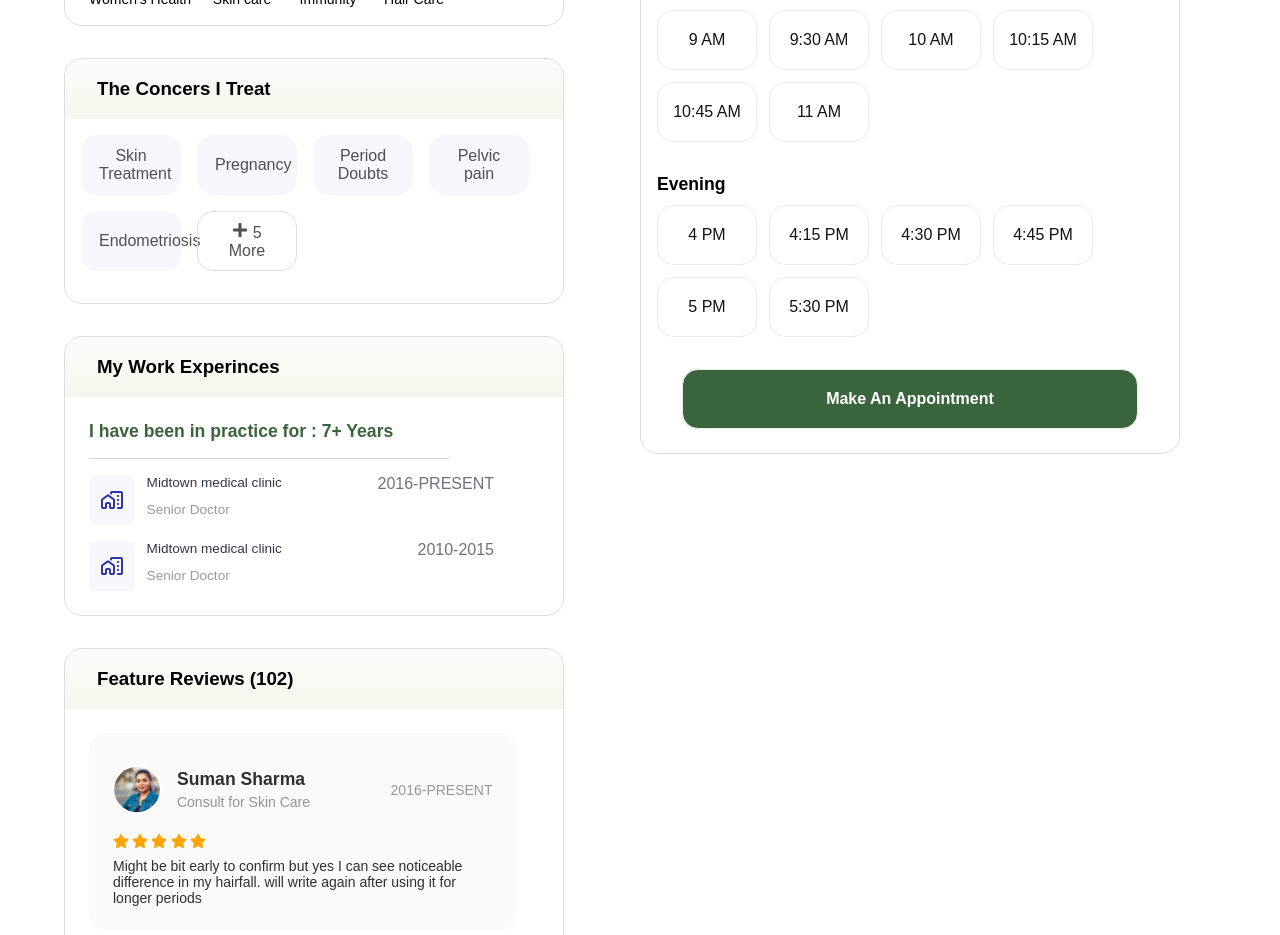
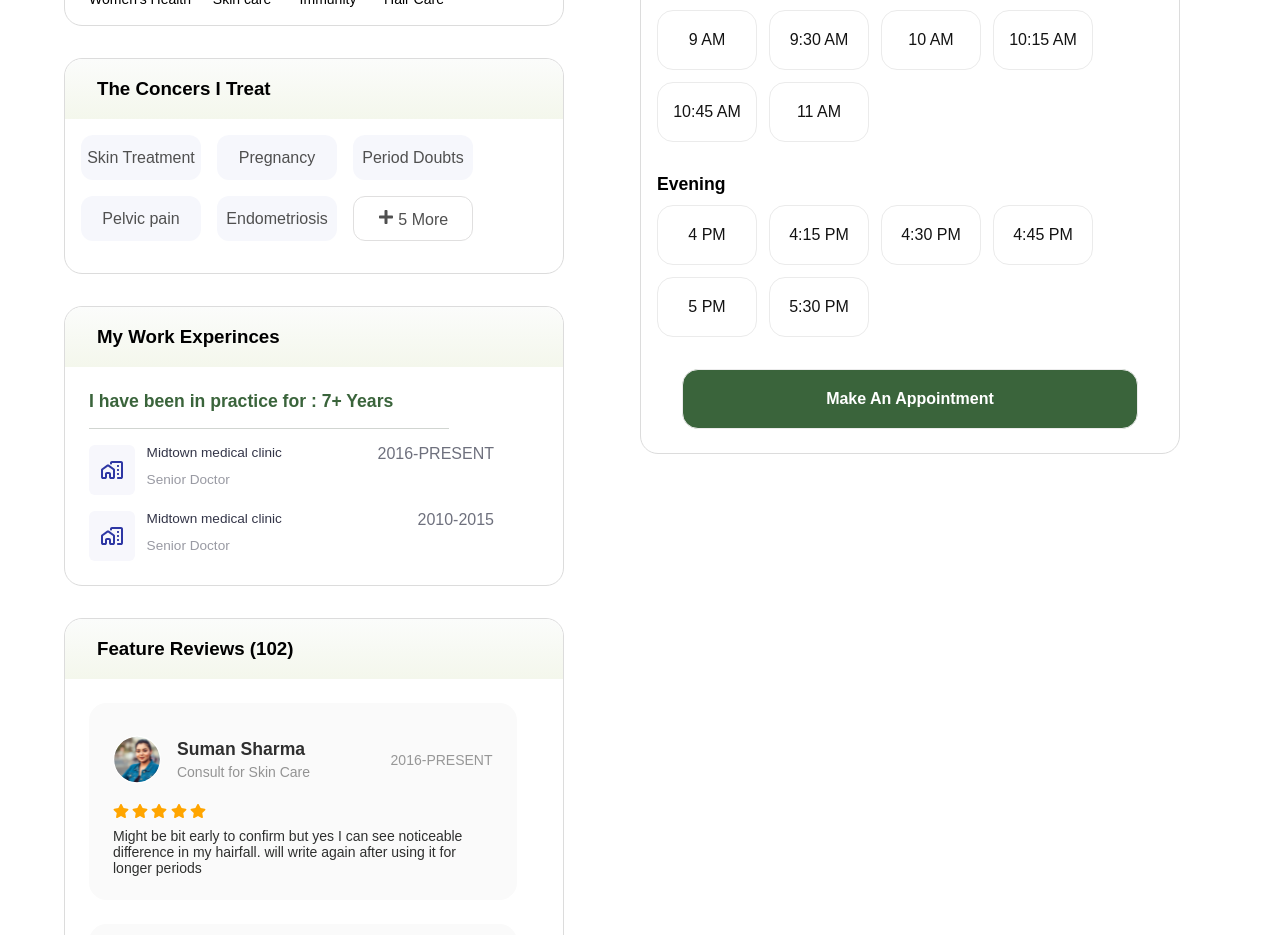
Before and after one commit to Tonystark121/Amrutam-Pharmaceuticals, a React (Vite) app: page / in a window 1280 px wide. Shown: the part 880-1815 px from the top of the page. Built offline with nearby package versions, Linux system fonts and the light colour scheme; a web font is replaced by a local one.

Commit message:
button fixed

```diff
--- a/src/styles/card.module.css
+++ b/src/styles/card.module.css
@@ -147,12 +147,13 @@
   align-items: center;
 }
 .tab > button {
-  padding: 10px 18px;
+  width: 120px;
+  height: 45px;
   background-color: #2e37a40a;
   color: #505050;
   font-weight: 500;
   border: none;
-  border-radius: 16px;
+  border-radius: 12px;
   cursor: pointer;
 }
 .tab .btn {
```
